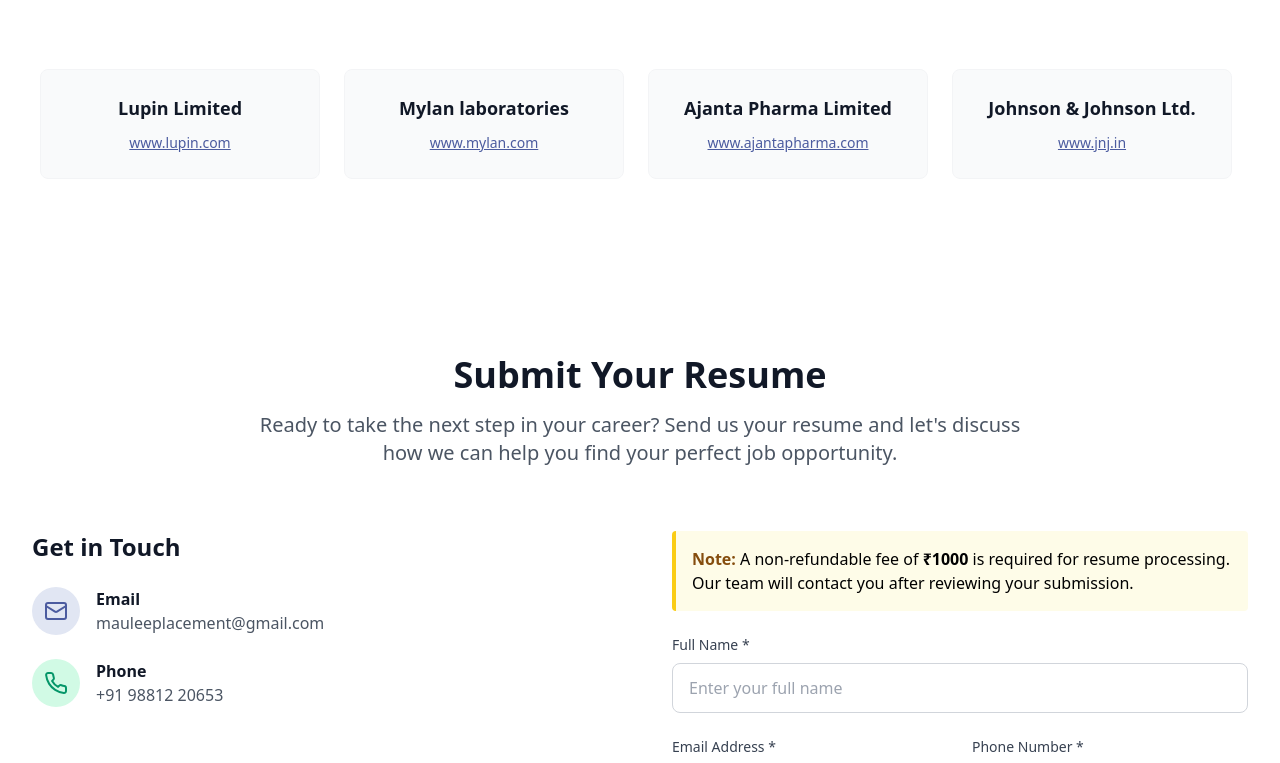
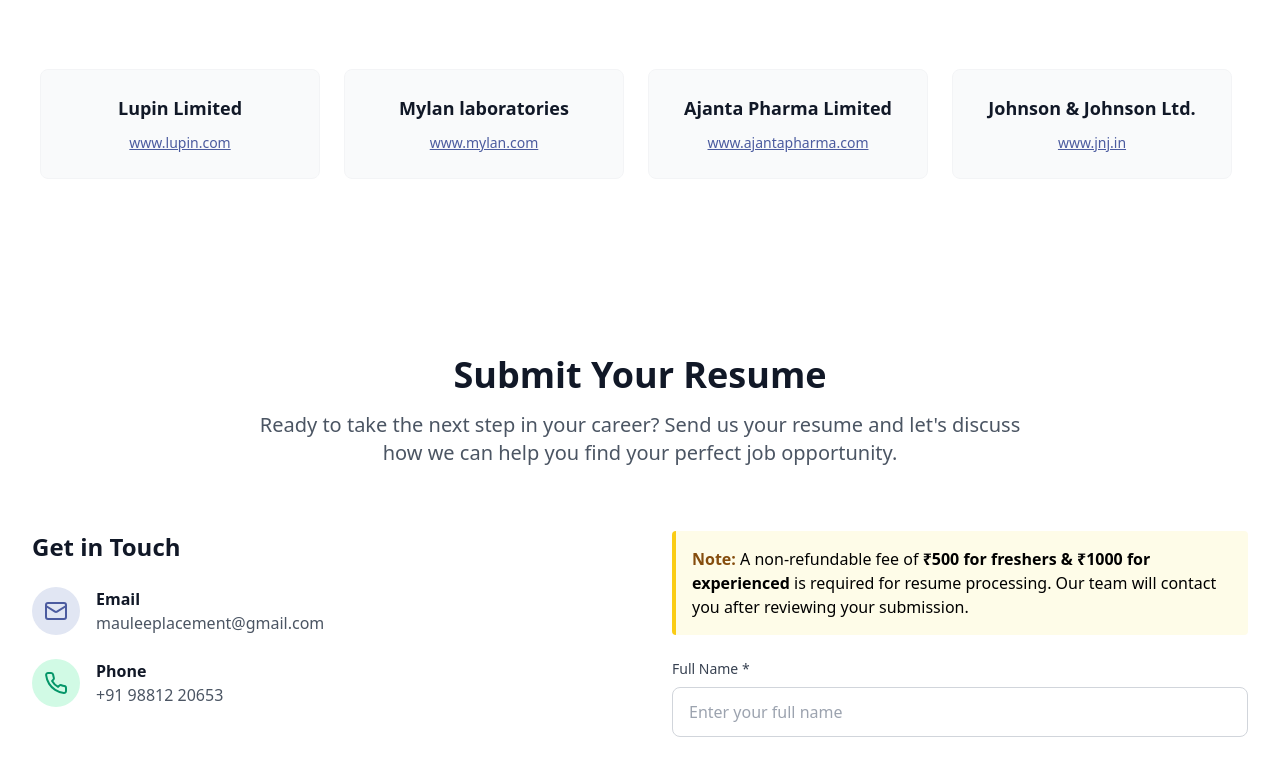
Before and after one commit to snehal741/placement-service-ui, a React (Vite) app: page / in a window 1280 px wide. Shown: the part 3108-3871 px from the top of the page. Built offline with nearby package versions, Linux system fonts and the light colour scheme.

Commit message:
update charges

```diff
--- a/src/components/Contact.tsx
+++ b/src/components/Contact.tsx
@@ -184,7 +184,7 @@
                     <div>
                         {/* Payment note above the form */}
                         <div className="mb-6 p-4 bg-yellow-50 border-l-4 border-yellow-400 rounded">
-                            <span className="text-yellow-800 font-semibold">Note:</span> A non-refundable fee of <span className="font-bold">₹1000</span> is required for resume processing. Our team will contact you after reviewing your submission.
+                            <span className="text-yellow-800 font-semibold">Note:</span> A non-refundable fee of <span className="font-bold">₹500 for freshers & ₹1000 for experienced</span> is required for resume processing. Our team will contact you after reviewing your submission.
                         </div>
                         {isSubmitted ? (
                             <div className="bg-green-50 p-8 rounded-lg text-center relative">
```
